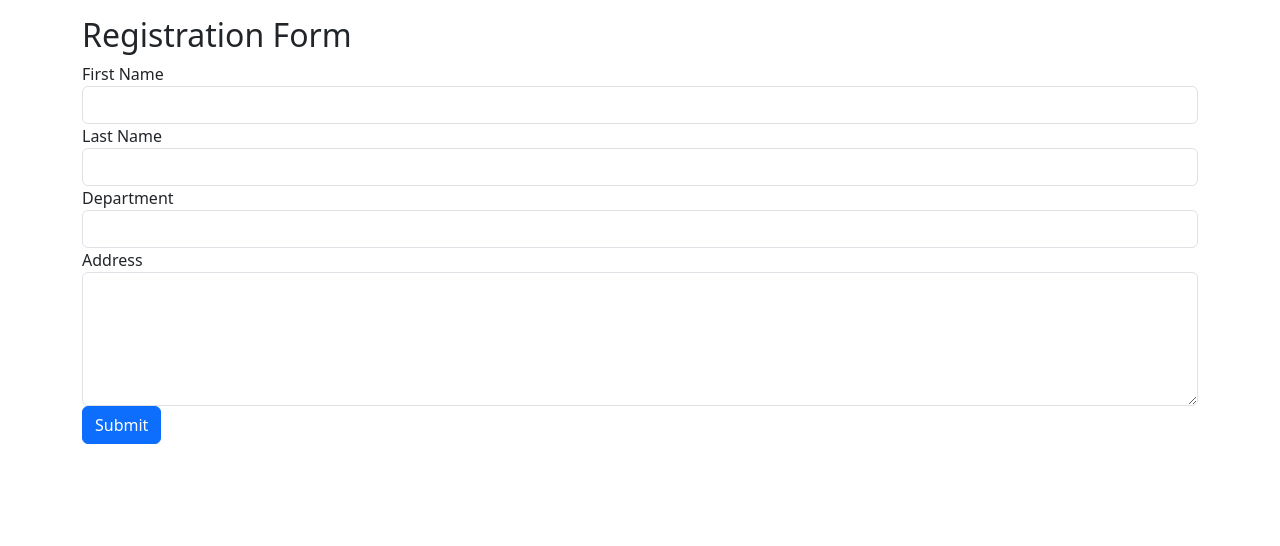
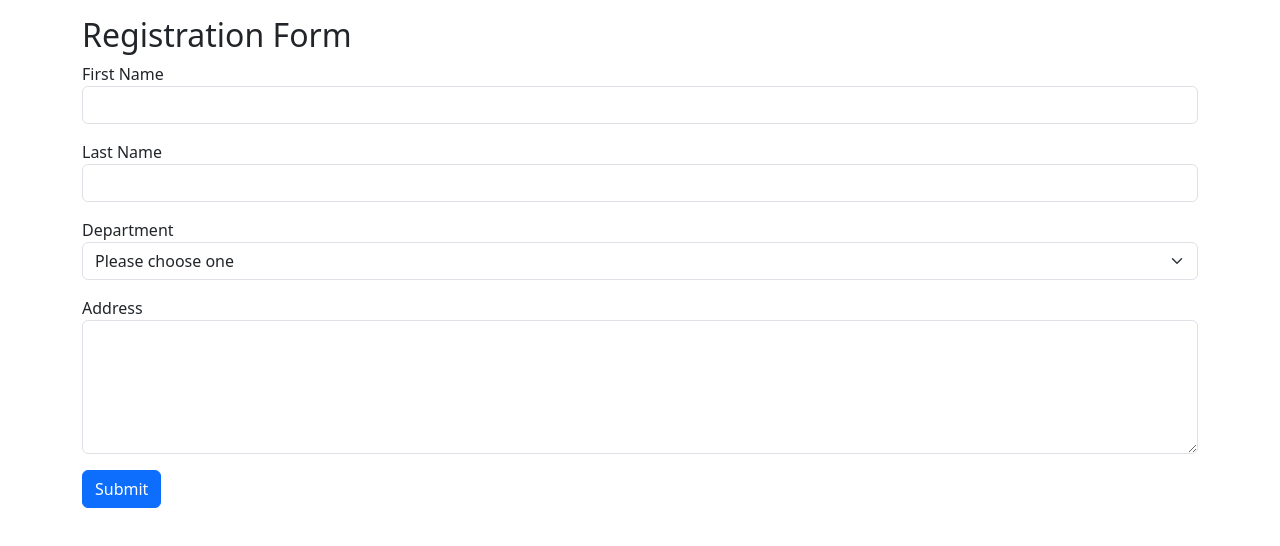
Before and after one commit to stefan5035/tugas-form-component, a React (Vite) app: page / in a window 1280 px wide. Shown: the top 546 px of the page. Built offline with nearby package versions, Linux system fonts and the light colour scheme.

Commit message:
livecoding 002

```diff
--- a/src/App.jsx
+++ b/src/App.jsx
@@ -11,13 +11,18 @@ function App() {
       <div>
         <form>
           <label>First Name</label>
-          <input type="text" class="form-control" required/>
+          <input type="text" class="form-control mb-3" required/>
           <label>Last Name</label>
-          <input type="text" class="form-control" required/>
+          <input type="text" class="form-control mb-3" required/>
           <label>Department</label>
-          <input type="dropdown" class="form-control" required/>
+          <select class="form-select mb-3" required>
+            <option selected>Please choose one</option>
+            <option value="data">Data Management</option>
+            <option value="admin">Finance, HR, and Administration</option>
+            <option value="pdo">Product Development and Operation</option>
+          </select>
           <label>Address</label>
-          <textarea rows="5" class="form-control" required></textarea>
+          <textarea rows="5" class="form-control mb-3" required></textarea>
           <button type="submit" class="btn btn-primary">Submit</button>
         </form>
       </div>
```
